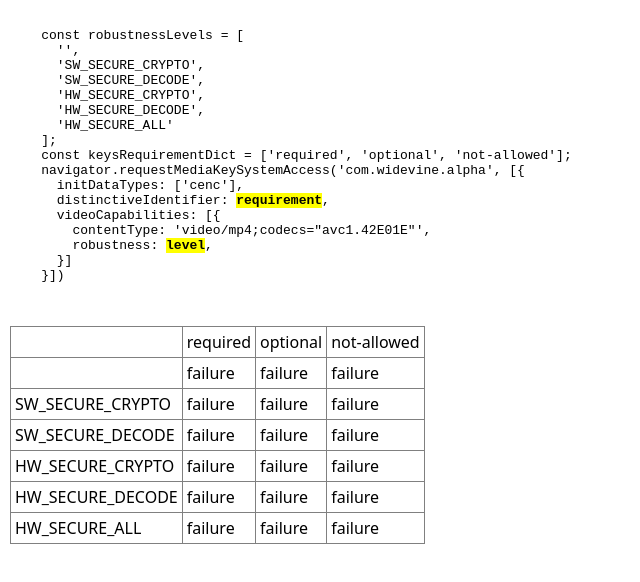
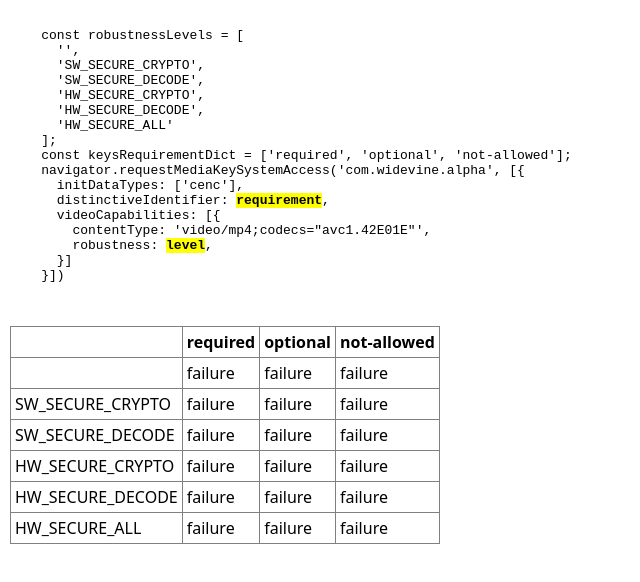
Before and after one commit to vibhavsinha/chrome-91-eme-android, a plain HTML site: page iframe/support-matrix.html in a window 1280 px wide. Shown: the whole page, without its empty margins (0-640 px from the left). Drawn offline with Linux system fonts and the light colour scheme.

Commit message:
make headers bold in table

```diff
--- a/css/page.css
+++ b/css/page.css
@@ -33,6 +33,10 @@ table#matrix, #matrix td {
   padding: 4px;
 }
 
+table#matrix thead {
+  font-weight: bold;
+}
+
 .codeBlock strong {
   background-color: yellow;
 }
```
